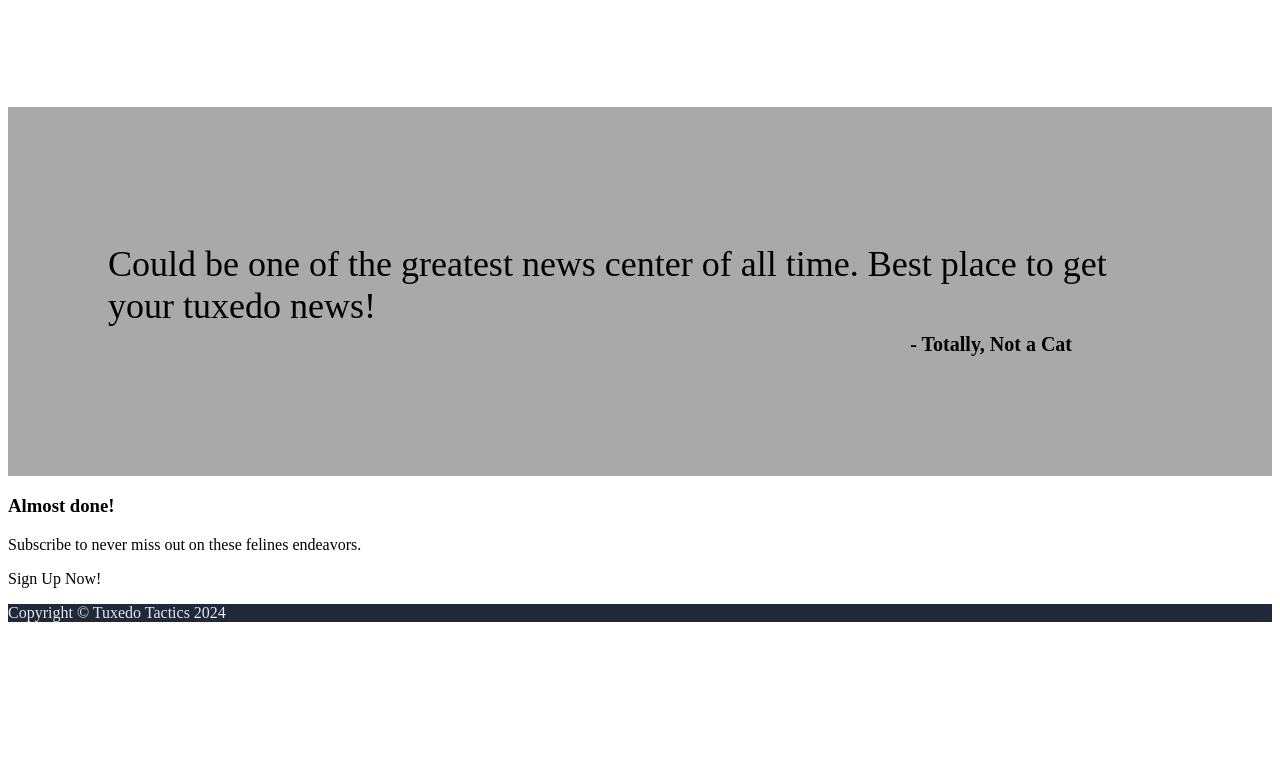
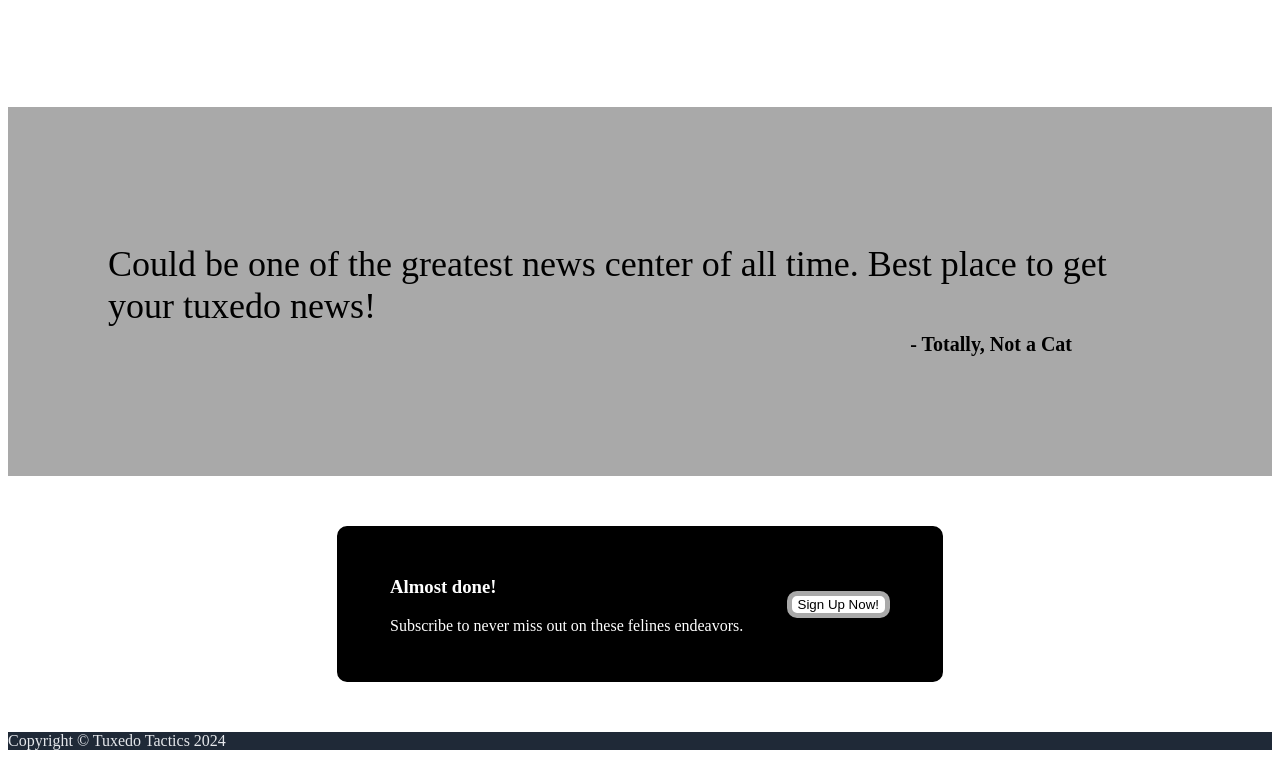
Before and after one commit to Luinight/Landing-Page, a plain HTML site: page index.html in a window 1280 px wide. Shown: the part 930-1688 px from the top of the page. Before the commit the page ends 1560 px from the top, so only its background shows below. Drawn offline with Linux system fonts and the light colour scheme.

Commit message:
footer left

```diff
--- a/index.html
+++ b/index.html
@@ -65,10 +65,17 @@
     </div>
 
 
-
-    <h3>Almost done!</h3>
-     <p>Subscribe to never miss out on these felines endeavors.</p>
-     <p>Sign Up Now!</p>
+   <div class="Final">
+     <div class="superfinal">
+       <div class="finalbox">
+        <h3>Almost done!</h3>
+         <p>Subscribe to never miss out on these felines endeavors.</p>
+       </div>
+       <div class="finalbutton">
+       <button>Sign Up Now!</button>
+       </div>
+    </div>
+   </div>
 
     <footer>Copyright © Tuxedo Tactics 2024</footer>
 
--- a/style.css
+++ b/style.css
@@ -27,8 +27,8 @@ ul {
 }
 .sub button {
    border-radius: 20px;
-   background-color: darkgray;
-   border: 4px solid white;
+   background-color: white;
+   border: 4px solid darkgray;
    font-weight: 900;
 }
 /* Header Section */
@@ -83,6 +83,33 @@ margin-top: -50px;
 
 
 /* Sign-Up Section */
+.Final {
+    display: flex;
+    justify-content: center;
+}
+.superfinal {
+border: solid black;
+display: flex;
+background-color: black;
+color: white;
+border-radius: 10px;
+padding: 50px;
+margin: 50px;
+height: 50px;
+width: 500px;
+align-items: center;
+justify-content:space-between;
+}
+.finalbutton {
+
+}
+.superfinal button {
+    background-color: white;
+    border: 5px solid darkgray;
+    border-radius: 10px;
+}
+/* Sign-Up Section */
+
 
 
 
```
